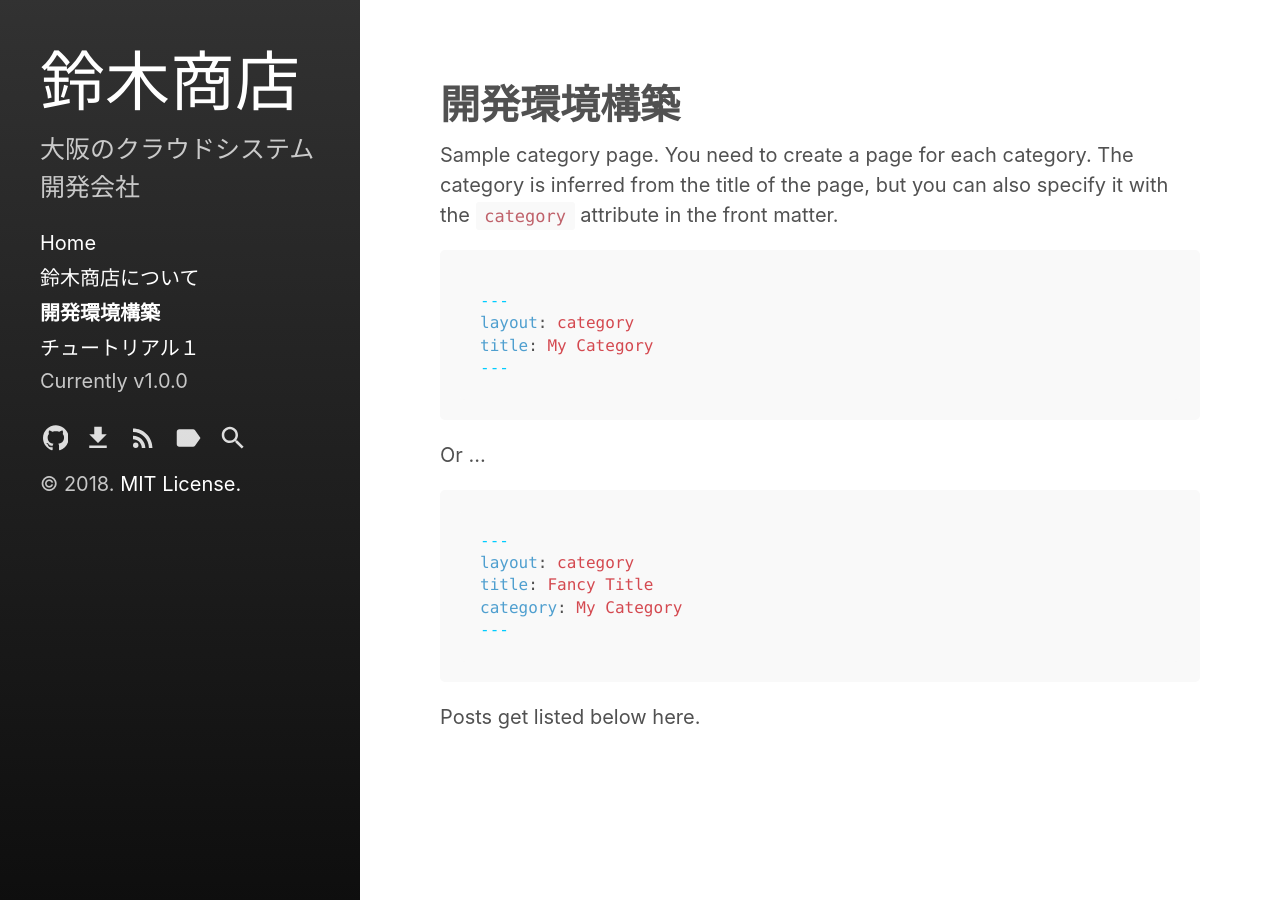
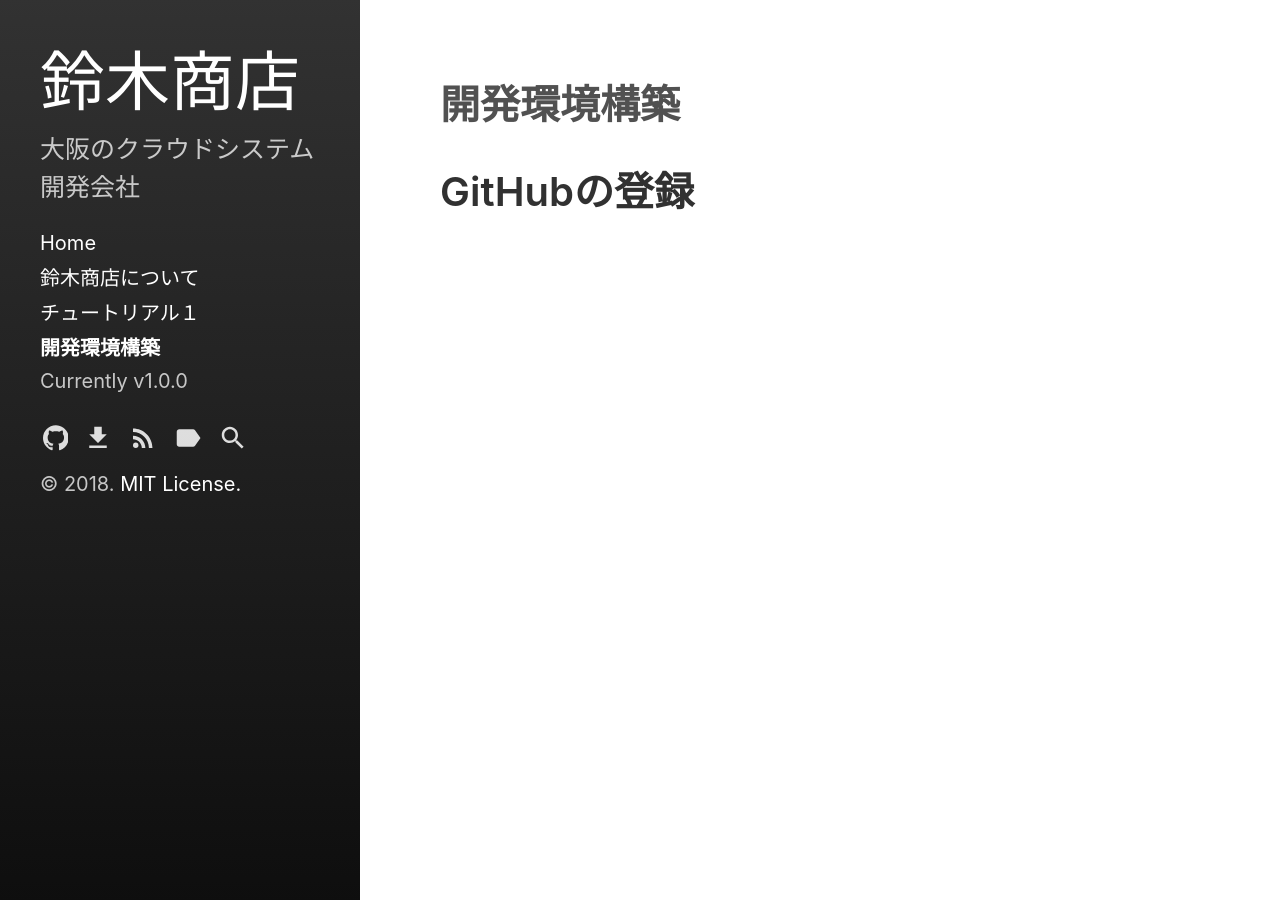
Before and after one commit to yoshikuniSAKATO/web-development-tutorial, a Jekyll site: the page built from docs/category/02.introduction.md, in a window 1280 px wide. Built offline with Jekyll 4.4.1, drawn with Linux system fonts in a browser that asks for light colours.

Commit message:
docs編集

````diff
--- a/docs/_sass/hydeout/_type.scss
+++ b/docs/_sass/hydeout/_type.scss
@@ -8,7 +8,6 @@ h1, h2, h3, h4, h5, h6, .site-title {
   line-height: 1.25;
   color: $heading-color;
   text-rendering: optimizeLegibility;
-  font-family: -apple-system,BlinkMacSystemFont,"Segoe UI","Roboto","Oxygen","Ubuntu","Cantarell","Fira Sans","Droid Sans","Helvetica Neue",Arial,sans-serif;
 }
 
 h1 {
@@ -28,6 +27,10 @@ h3 {
 h4, h5, h6 {
   margin-top: 1rem;
   font-size: 1rem;
+}
+
+site-title {
+  font-family: -apple-system,BlinkMacSystemFont,"Segoe UI","Roboto","Oxygen","Ubuntu","Cantarell","Fira Sans","Droid Sans","Helvetica Neue",Arial,sans-serif;
 }
 
 p {
--- a/docs/category/02.introduction.md
+++ b/docs/category/02.introduction.md
@@ -3,25 +3,4 @@ layout: category
 title: 開発環境構築
 ---
 
-Sample category page. You need to create a page for each category.
-The category is inferred from the title of the page, but you can also
-specify it with the `category` attribute in the front matter.
-
-```md
----
-layout: category
-title: My Category
----
-```
-
-Or ...
-
-```md
----
-layout: category
-title: Fancy Title
-category: My Category
----
-```
-
-Posts get listed below here.
+# GitHubの登録
````
Also changed, not shown: docs/category/01.preface.md (+3 -1 lines), docs/category/tutorial/01.tutorial.md (renamed from docs/category/03.tutorial1.md, +1 -0 lines).
